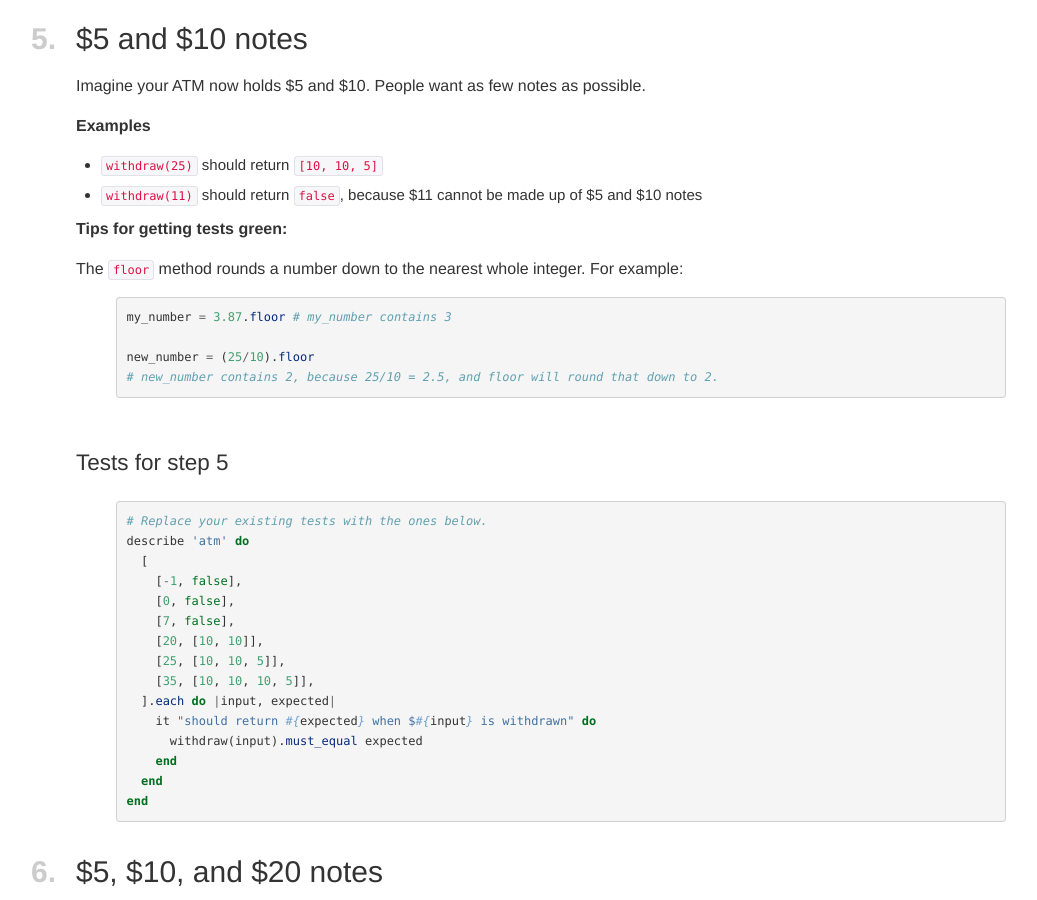
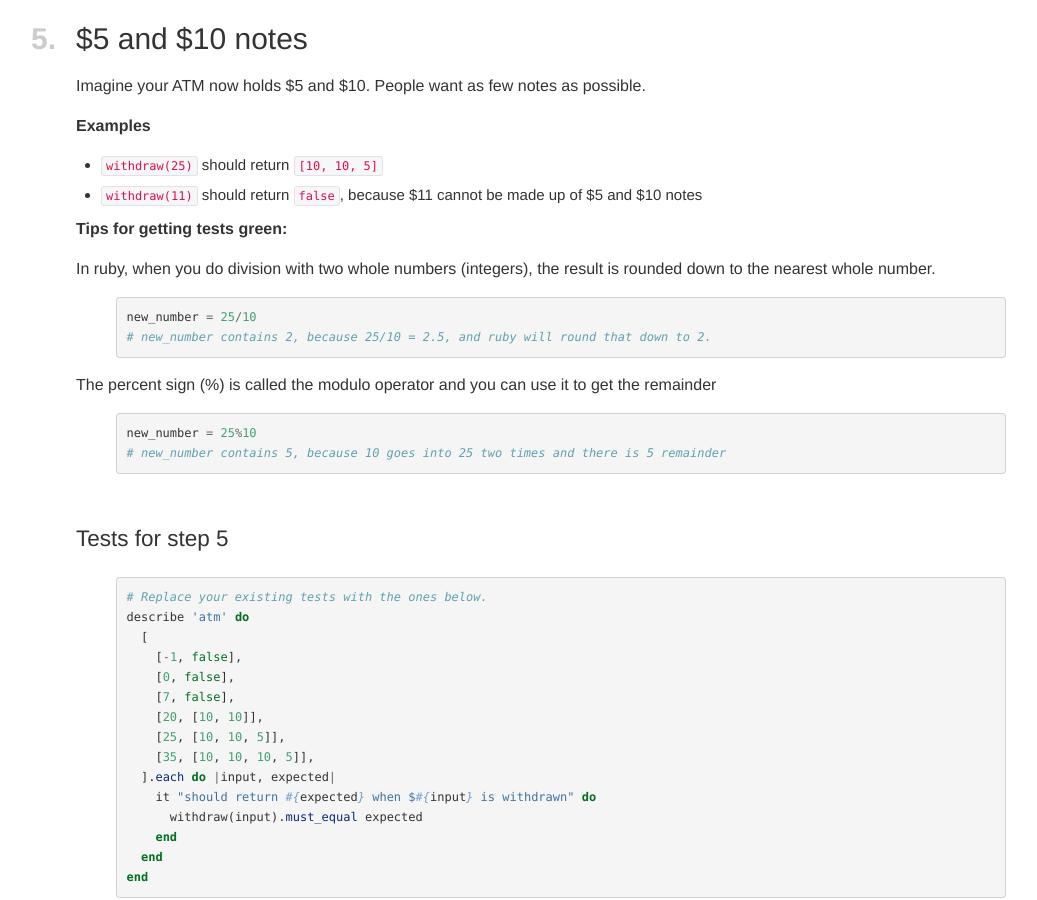
Before and after one commit to railsgirls/guides.railsgirls.com, a Jekyll site: the page built from _posts/2014-05-10-ruby-atm.markdown, in a window 1280 px wide and 900 px high, scrolled down 4845 px. Shown: the whole window, without its empty margins (9-1046 px from the left). Built offline with Jekyll 4.4.1, drawn with Linux system fonts in a browser that asks for light colours; nearby versions of some CDN libraries.

Commit message:
Replace 'floor' method explanation with explanation of integer division

```diff
--- a/_posts/2014-05-10-ruby-atm.markdown
+++ b/_posts/2014-05-10-ruby-atm.markdown
@@ -229,13 +229,18 @@ Imagine your ATM now holds $5 and $10. People want as few notes as possible.
 
 **Tips for getting tests green:**
 
-The `floor` method rounds a number down to the nearest whole integer. For example:
+In ruby, when you do division with two whole numbers (integers), the result is rounded down to the nearest whole number.
 
 {% highlight ruby %}
-my_number = 3.87.floor # my_number contains 3
+new_number = 25/10
+# new_number contains 2, because 25/10 = 2.5, and ruby will round that down to 2.
+{% endhighlight %}
 
-new_number = (25/10).floor
-# new_number contains 2, because 25/10 = 2.5, and floor will round that down to 2.
+The percent sign (%) is called the modulo operator and you can use it to get the remainder
+
+{% highlight ruby %}
+new_number = 25%10
+# new_number contains 5, because 10 goes into 25 two times and there is 5 remainder
 {% endhighlight %}
 
 
```
